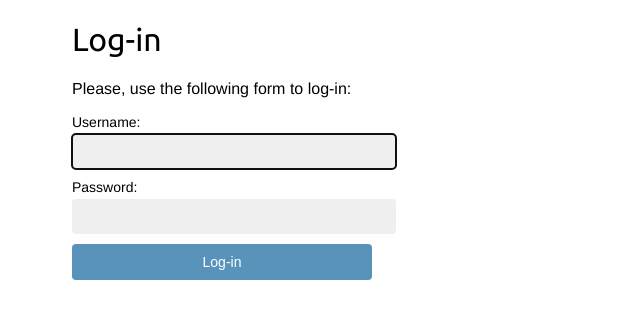
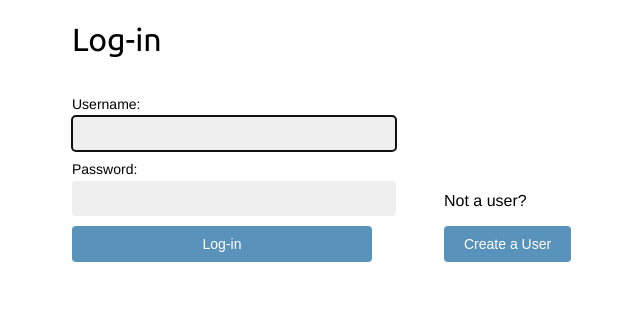
Before and after one commit to domag13/CSC-551-repo, a Django app: page /login/ in a window 1280 px wide. Shown: the part 46-365 px from the top of the page, without its empty margins (28-668 px from the left). Run offline with Django 4.2, Linux system fonts and the light colour scheme.

Commit message:
added create user button on login

```diff
--- a/myshop/shop/static/css/base.css
+++ b/myshop/shop/static/css/base.css
@@ -19,7 +19,7 @@ a:hover {
     color:#77b6e2;
 }
 
-a.button, input[type="submit"] {
+a.button, input[type="submit"], .create-button {
     color:#fff;
     background:#5993bb;
     border-radius:4px;
@@ -341,3 +341,13 @@ form div.field {
 .logout {
     padding-left: .5rem;
 }
+
+.login-form{
+    display: flex;
+    width: auto;
+}
+
+.create-user{
+    margin-left: 3rem;
+    padding-top: 6rem;
+}
--- a/myshop/shop/templates/registration/login.html
+++ b/myshop/shop/templates/registration/login.html
@@ -1,5 +1,10 @@
 {% extends "base.html" %}
-{% block title %}Log-in{% endblock %}
+{% load static %}
+<head>
+    <meta charset="utf-8" />
+    <title>{% block title %}D&S Shoes{% endblock %}</title>
+    <link href="{% static "css/login.css" %}" rel="stylesheet">
+</head>
 {% block content %}
     <h1>Log-in</h1>
     {% if form.errors %}
@@ -8,9 +13,9 @@
             Please try again.
         </p>
     {% else %}
-        <p>Please, use the following form to log-in:</p>
     {% endif %}
     <div class="login-form">
+        <div>
             <form action="{% url 'shop:login' %}" method="post">
                 {{ form.as_p }}
                 {% csrf_token %}
@@ -18,4 +23,9 @@
                 <p><input type="submit" value="Log-in"></p>
             </form>
         </div>
+        <div class="create-user">
+            <p>Not a user?</p>
+            <a><button class="create-button">Create a User</button></a>
+        </div>
+    </div>
 {% endblock %}
```
Also changed, not shown: myshop/db.sqlite3, myshop/shop/static/css/login.css (added). Lines whose indentation alone changed are shown as unchanged.
